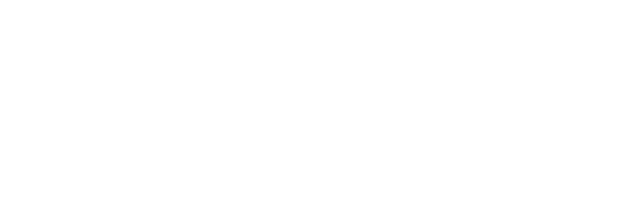
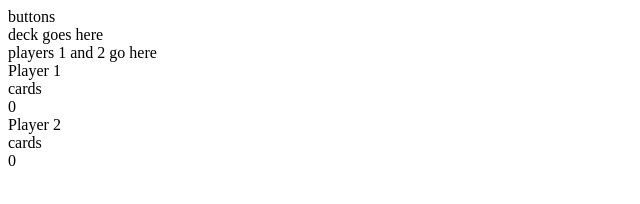
Before and after one commit to tgamb/blackjack, a plain HTML site: page index.html in a window 1280 px wide. Shown: the whole page, without its empty margins (0-640 px from the left). Drawn offline with Linux system fonts and the light colour scheme.

Commit message:
added html to display players' name, hand, and point value

```diff
--- a/index.html
+++ b/index.html
@@ -11,13 +11,25 @@
 </head>
 
 <body>
-    <!-- <div id="gameboard" contenteditable="true">
+    <div id="gameboard" contenteditable="true">
         <div id="options" contenteditable="true">buttons</div>
         <div id= "deck" contenteditable="true">
             <div id="deckcount" contenteditable="true">deck goes here</div>
         </div>
-        <div id="players" contenteditable="true">players 1 and 2 go here</div>
-    </div>  -->
+        <div id="players" contenteditable="true">players 1 and 2 go here
+            <div id="playerOne">
+                <div id="name">Player 1</div>
+                <div id="playerOneHand">cards</div>
+                <div id="playerOnePoints">0</div>
+            </div>
+
+            <div id="playerTwo">
+                <div id="name">Player 2</div>
+                <div id="playerTwoHand">cards</div>
+                <div id="playerTwoPoints">0</div>
+            </div>
+        </div>
+    </div>
 </body>
 
 </html>
```
Also changed, not shown: script.js (line endings or trailing spaces).
